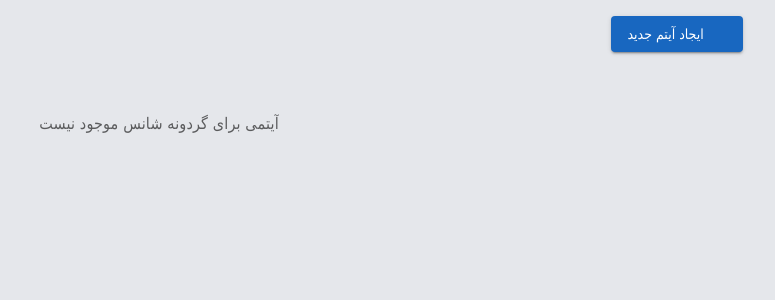
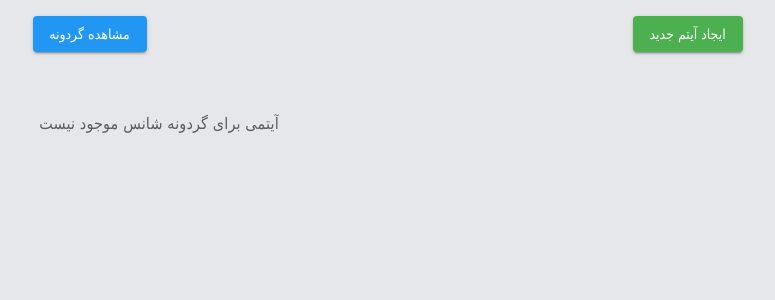
Before and after one commit to naazeri/wheel-of-fortune, a Vue app: page /admin in a window 1280 px wide. Shown: the top 300 px of the page, without its empty margins (481-1256 px from the left). Built offline with nearby package versions, Linux system fonts and the light colour scheme.

Commit message:
add link to admin panel

```diff
--- a/src/views/AdminView.vue
+++ b/src/views/AdminView.vue
@@ -2,10 +2,13 @@
   <v-container>
     <v-locale-provider rtl>
       <v-row>
-        <v-col cols="12">
-          <v-btn color="primary" prepend-icon="mdi-check-circle" @click="showAddDialog = true"
-            >ایجاد آیتم جدید</v-btn
-          >
+        <v-col cols="6">
+          <v-btn color="success" @click="showAddDialog = true">ایجاد آیتم جدید</v-btn>
+        </v-col>
+        <v-col cols="6">
+          <v-btn color="info">
+            <a href="/" class="text-center text-decoration-none text-white">مشاهده گردونه</a>
+          </v-btn>
         </v-col>
       </v-row>
       <v-row v-if="items.length > 0">
--- a/src/views/HomeView.vue
+++ b/src/views/HomeView.vue
@@ -1,5 +1,10 @@
 <template>
   <v-container>
+    <v-row class="text-center">
+      <a href="/admin">
+        <v-btn color="info"> پنل ادمین </v-btn>
+      </a>
+    </v-row>
     <v-row class="text-center">
       <v-col cols="12">
         <FortuneWheel
@@ -15,9 +20,7 @@
         <h4 v-else-if="wheelItemsNormalized.length === 1">
           حداقل ۲ آیتم برای گردونه باید ثبت شده باشد
         </h4>
-        <h4 v-else>
-          آیتمی برای گردونه ثبت نشده است. <router-link to="/admin">پنل ادمین</router-link>
-        </h4>
+        <h4 v-else>آیتمی برای گردونه ثبت نشده است</h4>
       </v-col>
     </v-row>
 
@@ -50,6 +53,7 @@ import FortuneWheel from '@/components/FortuneWheel.vue'
 import type { CanvasConfig, PrizeConfig } from '@/types'
 import { useWheelStore } from '@/stores/wheel'
 import { pickRandomItemWithProbability } from '@/utils'
+import { RouterLink } from 'vue-router'
 
 const wheelStore = useWheelStore()
 const wheelItemsNormalized = wheelStore.getNormalizedWheelItems
```
